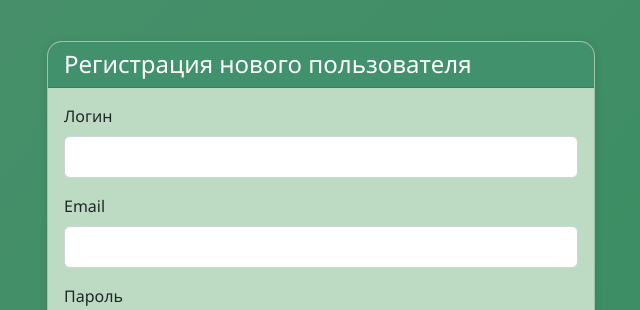
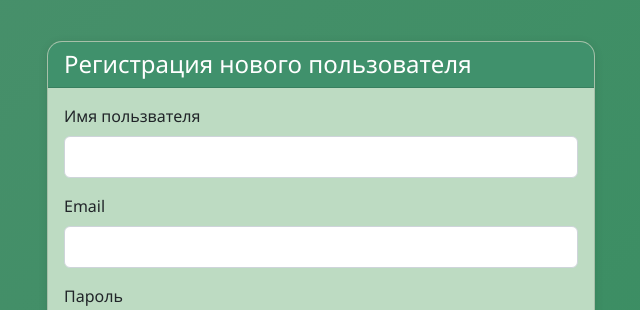
Before and after one commit to likkk5/diploma_project, a Django app: page /register/ in a window 1280 px wide. Shown: the part 123-433 px from the top of the page, without its empty margins (319-959 px from the left). Run offline with Django 5.2, Linux system fonts and the light colour scheme; parts of the project's set-up code (start-up, migrations or seed data) failed here and were passed over.

Commit message:
change label in registration form

```diff
--- a/myProject/myApp/forms.py
+++ b/myProject/myApp/forms.py
@@ -4,12 +4,12 @@ from .models import Patient, PatientParameters
 
 class LoginForm(forms.Form):
     username = forms.CharField(max_length=100, label='Логин')
-    password = forms.CharField(widget=forms.PasswordInput, label='Пароль')
+    password = forms.CharField(widget=forms.PasswordInput, label='Имя пользователя')
 
 
 class RegistrationForm(forms.Form):
     # БЕЗ поля role - автоматически будет patient
-    username = forms.CharField(max_length=100, label='Логин')
+    username = forms.CharField(max_length=100, label='Имя пользвателя')
     email = forms.EmailField(max_length=150, label='Email')
     password = forms.CharField(widget=forms.PasswordInput, label='Пароль')
     password_confirm = forms.CharField(widget=forms.PasswordInput, label='Подтверждение пароля')
--- a/myProject/myApp/templates/myApp/home.html
+++ b/myProject/myApp/templates/myApp/home.html
@@ -93,7 +93,7 @@
 
         <div style="margin-top: 40px; padding: 20px; background: #f7fafc; border-radius: 10px;">
             <h3>О системе</h3>
-            <p>Система использует математическую модель Ховорка для прогнозирования уровня глюкозы на основе:</p>
+            <p>Система использует математическую модель Ховорки для прогнозирования уровня глюкозы на основе:</p>
             <ul style="margin-top: 10px; margin-left: 20px;">
                 <li>Данных о приеме углеводной пищи</li>
                 <li>Инъекций инсулина</li>
```
